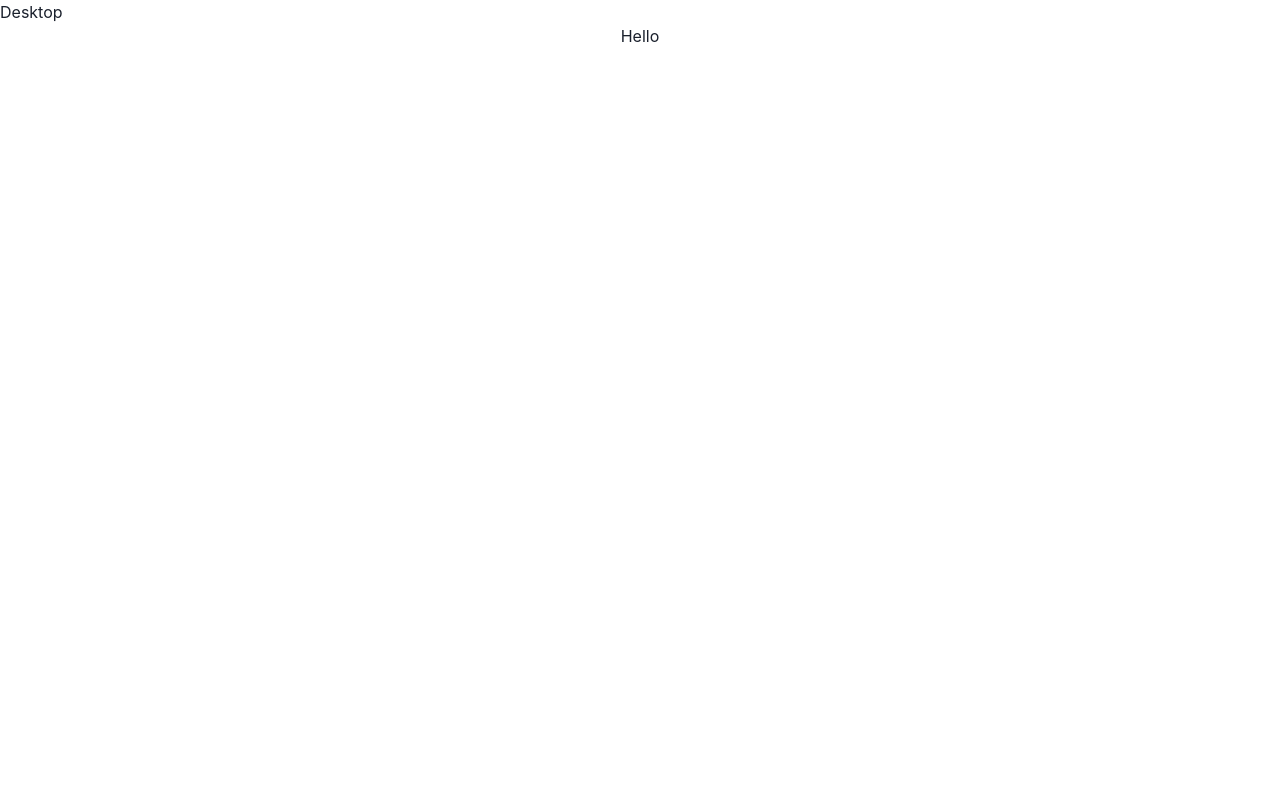
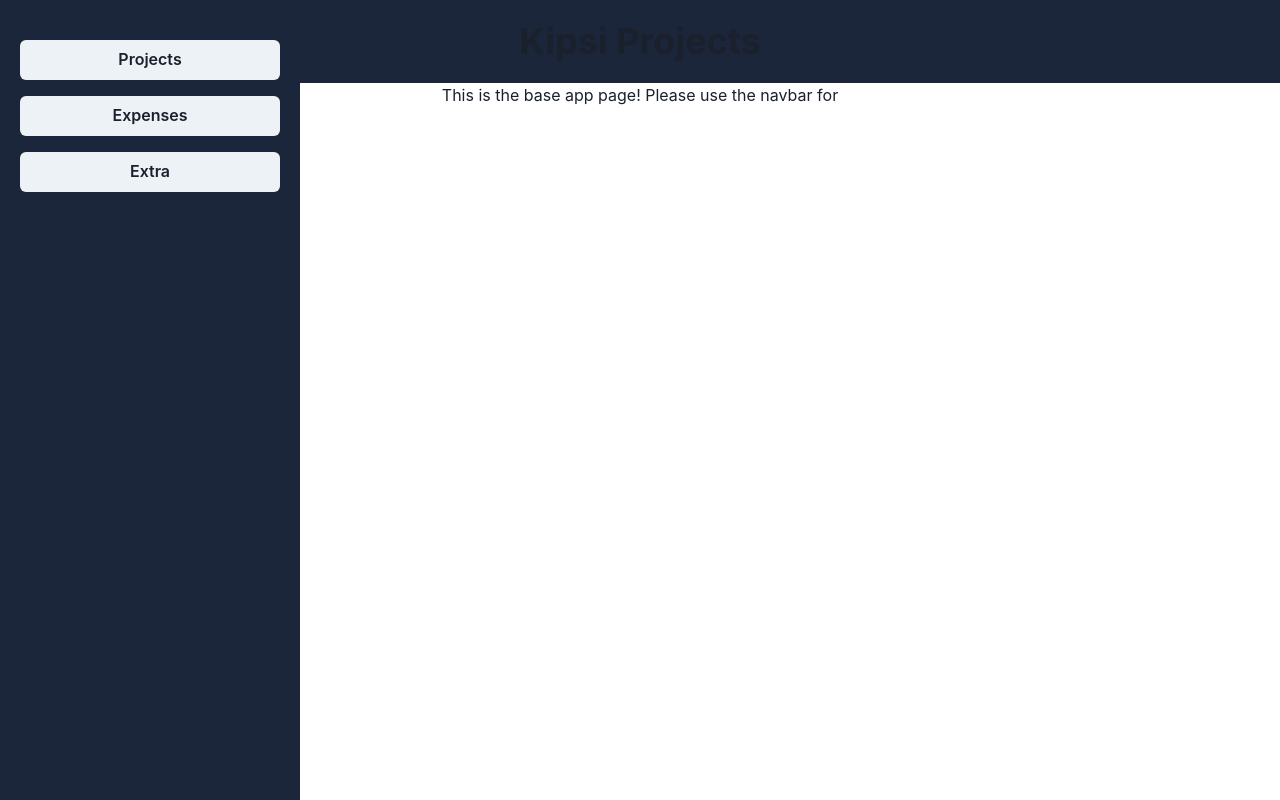
Before and after one commit to sambencivengo/kipsi-project, a Next.js app: page / in a window 1280 px wide. Built offline with nearby package versions, Linux system fonts and the light colour scheme.

Commit message:
es lint updates, refining the layout

```diff
--- /dev/null
+++ b/src/components/Header.tsx
@@ -0,0 +1,27 @@
+import { Box, Center, Text, Flex, IconButton, Heading } from '@chakra-ui/react';
+import { MdMenu } from 'react-icons/md';
+import { colors } from '../theme';
+interface HeaderProps {
+	isMobile: boolean;
+	toggleSideBar: () => void;
+}
+
+export const Header = ({ isMobile, toggleSideBar }: HeaderProps) => {
+	return (
+		<Flex bgColor={colors.navy} p={5}>
+			<Box flex="1">
+				{isMobile && (
+					<IconButton
+						icon={<MdMenu />}
+						aria-label="Menu Button"
+						onClick={toggleSideBar}
+					/>
+				)}
+			</Box>
+			<Center>
+				<Heading>Kipsi Projects</Heading>
+			</Center>
+			<Box flex="1" />
+		</Flex>
+	);
+};
--- a/src/components/Layout.tsx
+++ b/src/components/Layout.tsx
@@ -1,5 +1,6 @@
 import { Center, useBreakpointValue } from '@chakra-ui/react';
 import React from 'react';
+import { Header } from './Header';
 import { Sidebar } from './SideBar';
 
 interface LayoutProps {
@@ -7,13 +8,31 @@ interface LayoutProps {
 }
 
 export default function Layout({ children }: LayoutProps) {
-	const isMobile = useBreakpointValue({ base: true, md: false });
+	const [showSideBar, setShowSideBar] = React.useState(false);
+	const isMobile = useBreakpointValue({ base: true, lg: false });
+	const toggleSideBar = () => setShowSideBar(!showSideBar);
 
 	return (
 		<>
-			<Sidebar isMobile={isMobile ?? false} />
+			<Sidebar
+				isMobile={isMobile ?? false}
+				showSideBar={showSideBar}
+				toggleSideBar={toggleSideBar}
+			/>
+			<Header
+				isMobile={isMobile ?? false}
+				toggleSideBar={toggleSideBar}
+			/>
 			<Center>
-				<main>{children}</main>
+				<main
+					style={
+						{
+							// marginLeft: '300px',
+						}
+					}
+				>
+					{children}
+				</main>
 			</Center>
 		</>
 	);
--- a/src/components/SideBar.tsx
+++ b/src/components/SideBar.tsx
@@ -1,23 +1,62 @@
-import { Box } from '@chakra-ui/react';
+import {
+	Box,
+	Button,
+	Drawer,
+	DrawerBody,
+	DrawerCloseButton,
+	DrawerContent,
+	DrawerHeader,
+	DrawerOverlay,
+	VStack,
+} from '@chakra-ui/react';
 import React from 'react';
 import { colors } from '../theme';
 
 interface SideBarProps {
 	isMobile: boolean;
+	showSideBar: boolean;
+	toggleSideBar: () => void;
 }
-export const Sidebar = ({ isMobile }: SideBarProps) =>
-	isMobile ? (
+export const Sidebar = ({
+	isMobile,
+	showSideBar,
+	toggleSideBar,
+}: SideBarProps) => {
+	const sideBarColor = colors.navy;
+	const NavigationContent = () => (
+		<VStack gap={4}>
+			<Button width="100%">Projects</Button>
+			<Button width="100%">Expenses</Button>
+			<Button width="100%">Extra</Button>
+		</VStack>
+	);
+
+	return isMobile ? (
+		// TODO: Drawer with button activator
+
+		<Drawer isOpen={showSideBar} placement="left" onClose={toggleSideBar}>
+			<DrawerOverlay>
+				<DrawerContent bgColor={sideBarColor}>
+					<DrawerCloseButton />
+					<DrawerHeader>Menu</DrawerHeader>
+					<DrawerBody>
+						<NavigationContent />
+					</DrawerBody>
+				</DrawerContent>
+			</DrawerOverlay>
+		</Drawer>
+	) : (
 		<Box
 			position="fixed"
 			left={0}
 			p={5}
-			w="200px"
+			w="300px"
 			top={0}
 			h="100%"
-			bgColor={colors.greyBlue}
+			bgColor={sideBarColor}
+			pt={10}
 		>
-			This is a mobile sidebar
+			<NavigationContent />
 		</Box>
-	) : (
-		<Box>Desktop</Box>
 	);
+};
--- a/src/pages/index.tsx
+++ b/src/pages/index.tsx
@@ -1,11 +1,8 @@
-import Head from 'next/head';
-import Image from 'next/image';
 import { Inter } from '@next/font/google';
-import styles from '../styles/Home.module.css';
 import { Box } from '@chakra-ui/react';
 
 const inter = Inter({ subsets: ['latin'] });
 
 export default function Home() {
-	return <Box>Hello</Box>;
+	return <Box>This is the base app page! Please use the navbar for </Box>;
 }
```
Also changed, not shown: .eslintrc.json.
